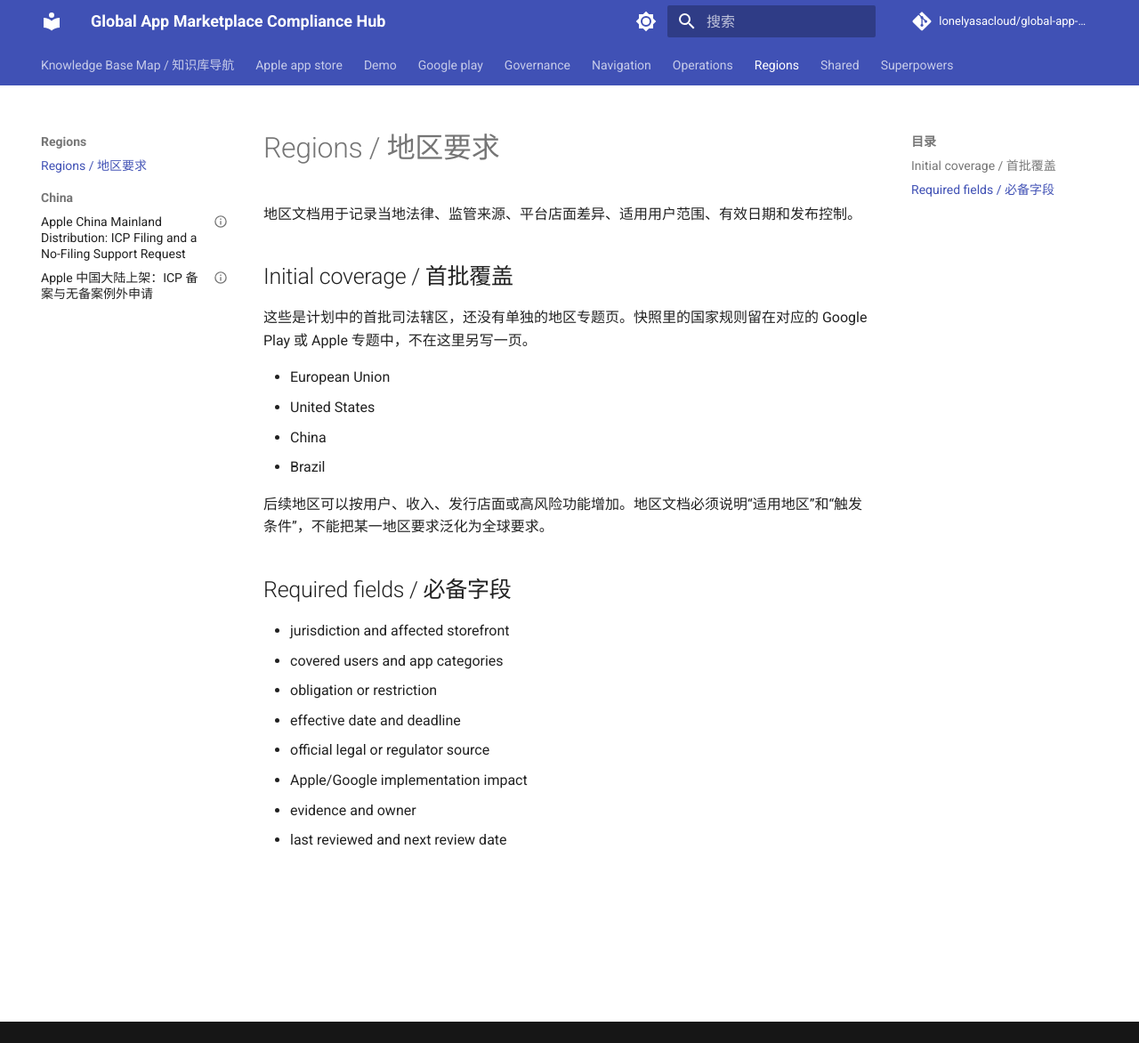
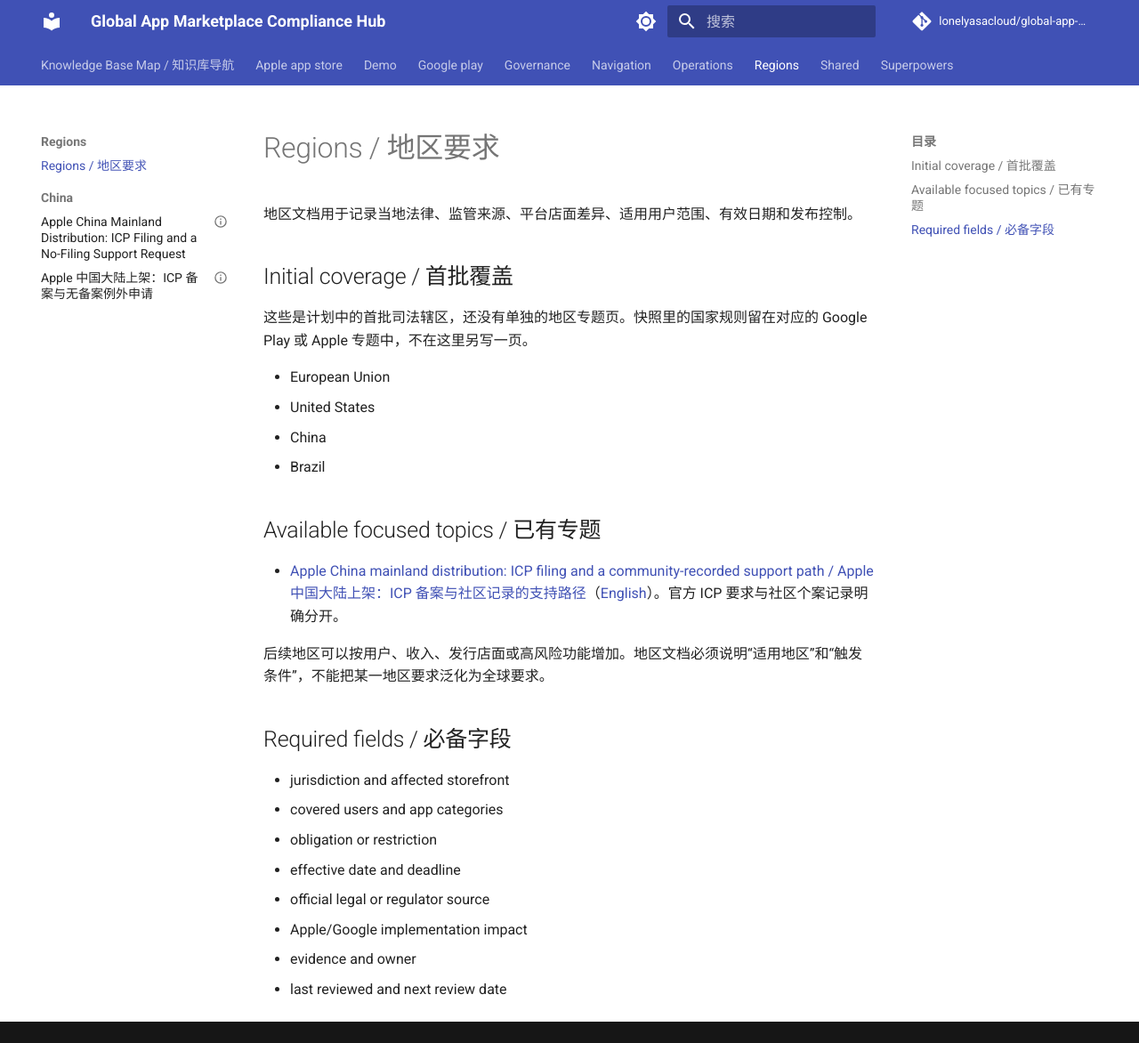
Before and after one commit to lonelyasacloud/global-app-marketplace-compliance-hub, an MkDocs documentation site: the page built from docs/regions/README.md, in a window 1280 px wide and 1172 px high. Shown: the whole window at 89% size. Built offline with MkDocs 1.6.1 and Material for MkDocs 9.7.7, drawn with Linux system fonts in a browser that asks for light colours; comment, search, counter and statistics services are not loaded.

Commit message:
docs: link China Apple distribution topic

```diff
--- a/docs/regions/README.md
+++ b/docs/regions/README.md
@@ -11,6 +11,10 @@
 - China
 - Brazil
 
+## Available focused topics / 已有专题
+
+- [Apple China mainland distribution: ICP filing and a community-recorded support path / Apple 中国大陆上架：ICP 备案与社区记录的支持路径](china/apple-app-store-release.zh-CN.md)（[English](china/apple-app-store-release.en-US.md)）。官方 ICP 要求与社区个案记录明确分开。
+
 后续地区可以按用户、收入、发行店面或高风险功能增加。地区文档必须说明“适用地区”和“触发条件”，不能把某一地区要求泛化为全球要求。
 
 ## Required fields / 必备字段
```
